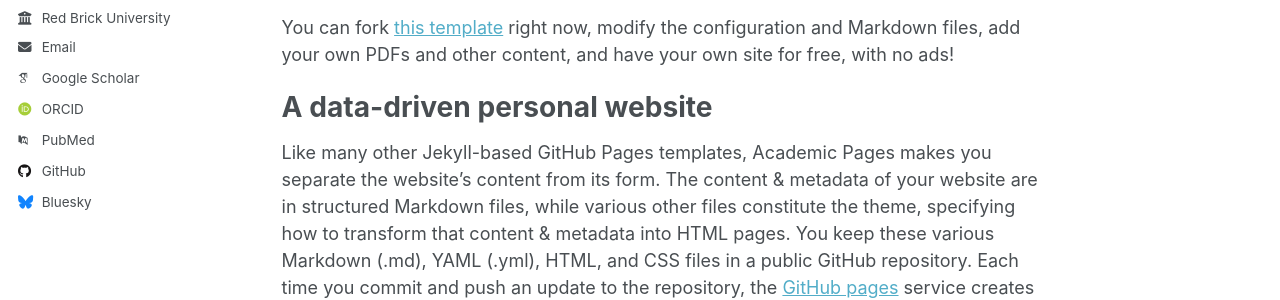
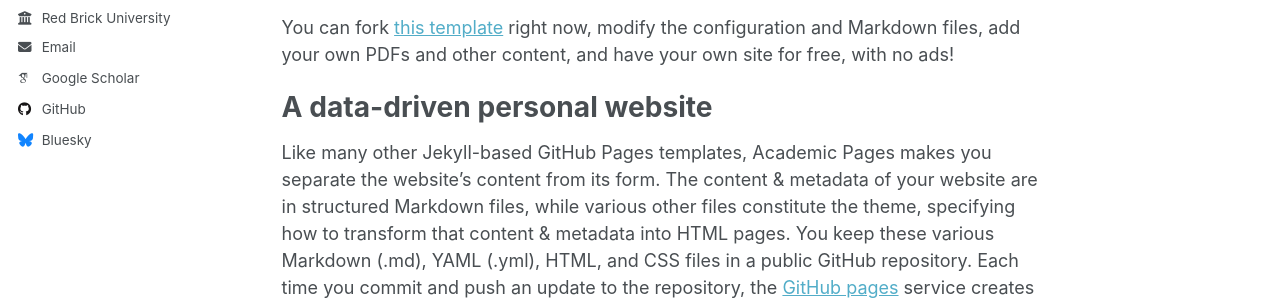
Before and after one commit to Miaohua9/Miaohua9.github.io, a Jekyll site: the page built from _pages/about.md, in a window 1280 px wide. Shown: the part 395-695 px from the top of the page. Built offline with Jekyll 4.4.1, drawn with Linux system fonts in a browser that asks for light colours; some web fonts are replaced; a script that is not in the unit is left out.

Commit message:
Update _config.yml

```diff
--- a/_config.yml
+++ b/_config.yml
@@ -37,11 +37,11 @@ author:
   googlescholar    : "https://scholar.google.com/citations?user=b4fMxWIAAAAJ&hl=zh-CN"
   inspire-hep      : # URL
   impactstory      : # URL
-  orcid            : "http://orcid.org/yourorcidurl"
-  semantic         : # URL
-  pubmed           : "https://www.ncbi.nlm.nih.gov/pubmed/?term=john+snow"
+  #orcid            : "http://orcid.org/yourorcidurl"
+  #semantic         : # URL
+  #pubmed           : "https://www.ncbi.nlm.nih.gov/pubmed/?term=john+snow"
   researchgate     : # URL
-  scopus           : # URL
+  #scopus           : # URL
 
   # Repositories and software development
   bitbucket        : # Username - Update with your username on the site
```
